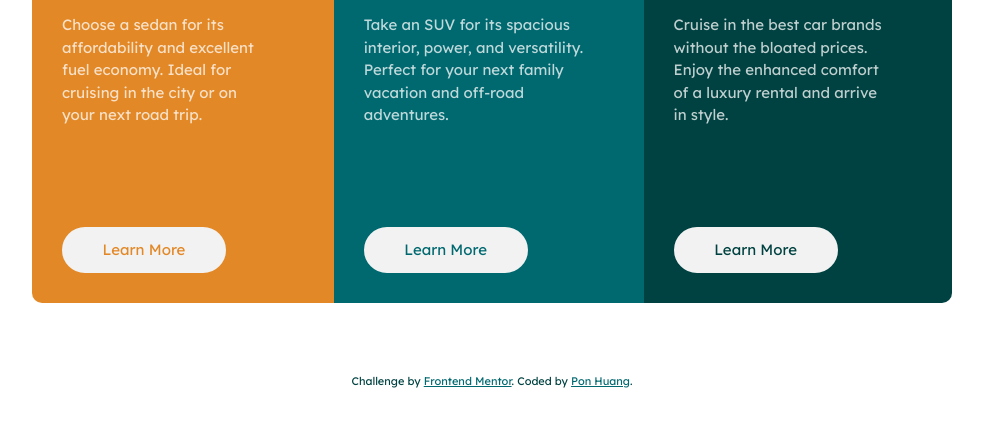
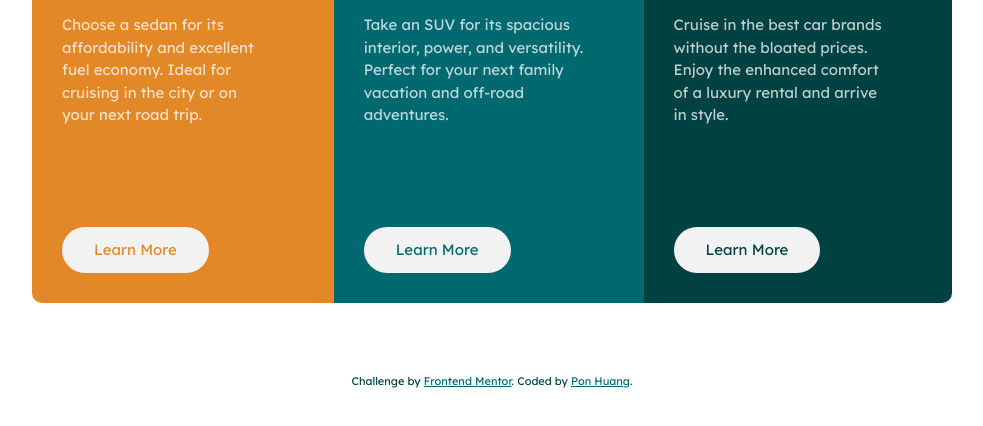
Before and after one commit to ponhuang/3-column-preview-card, a plain HTML site: page index.html in a window 1280 px wide. Shown: the part 216-642 px from the top of the page, without its empty margins (148-1131 px from the left). Drawn offline with Linux system fonts and the light colour scheme.

Commit message:
set fit-content in btn class

```diff
--- a/style.css
+++ b/style.css
@@ -85,13 +85,13 @@ body {
 
 .btn {
   display: inline-block;
-  width: 14rem;
+  width: fit-content;
   text-align: center;
   text-decoration: none;
   background-color: var(--very-light-gray);
   border: 2px solid var(--very-light-gray);
   border-radius: 100px;
-  padding: 1rem;
+  padding: 1rem 3rem;
   cursor: pointer;
 }
 
```
